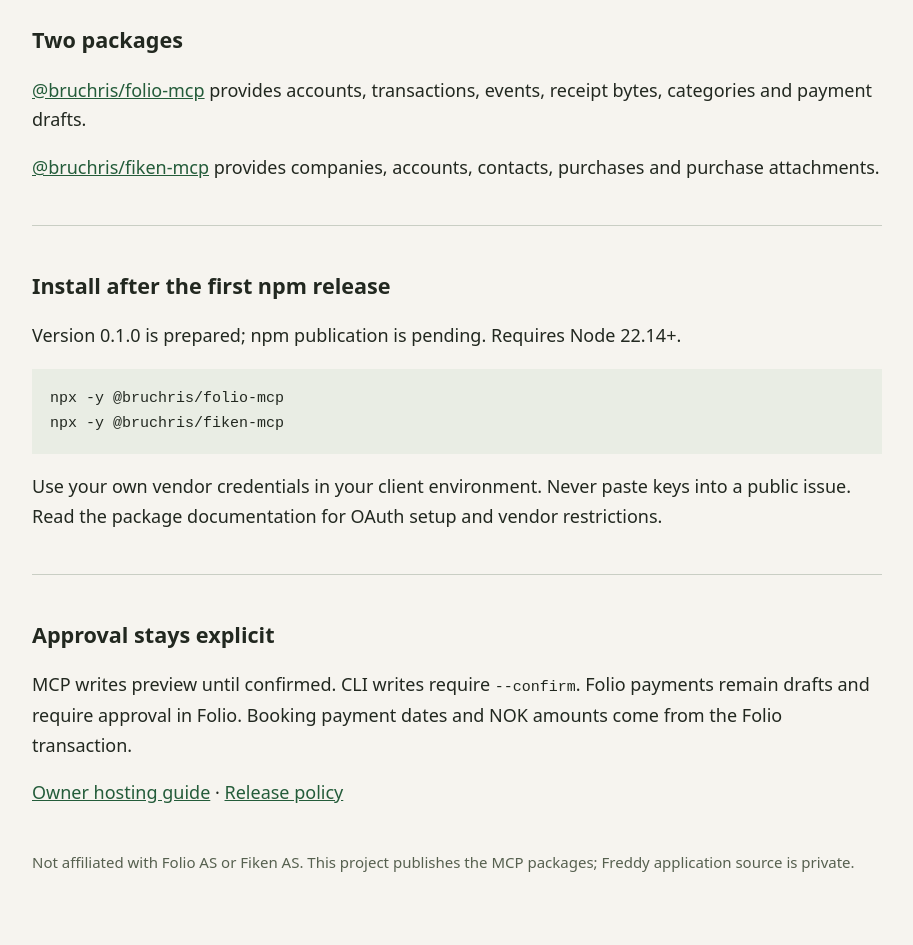
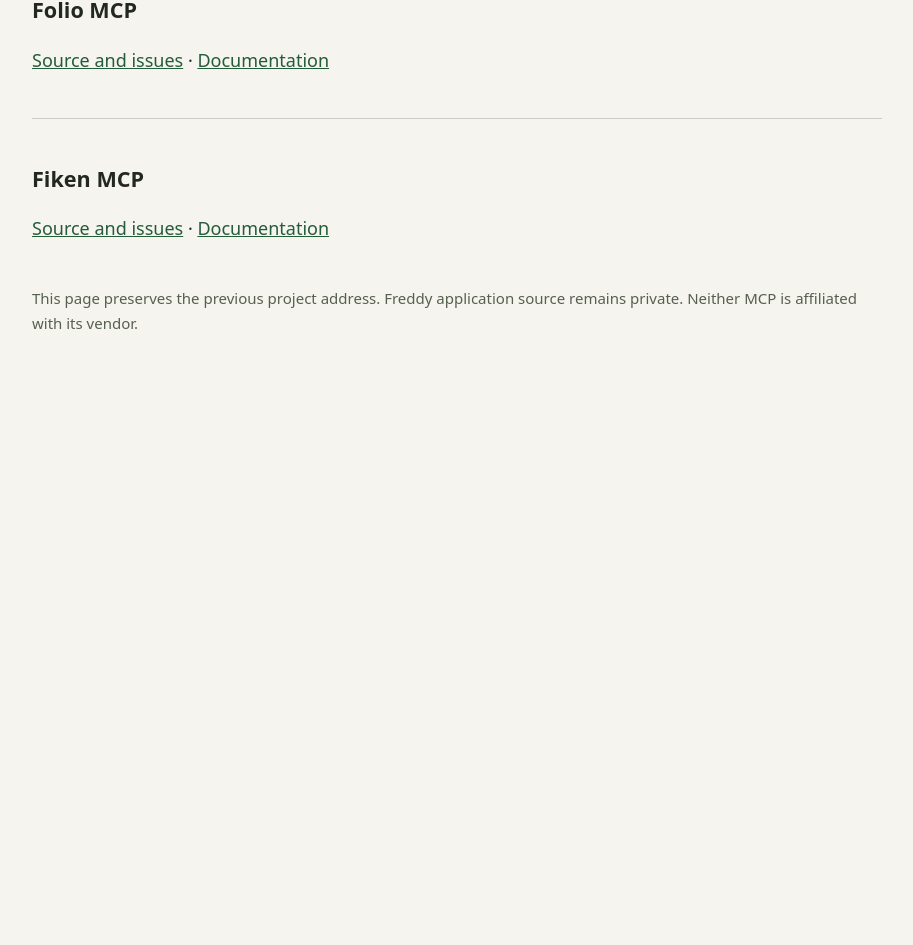
Before and after one commit to bruchris/freddy-mcp, a website: page docs/index.html in a window 1280 px wide. Shown: the part 421-1366 px from the top of the page, without its empty margins (183-1096 px from the left). After the commit the page ends 826 px from the top, so only its background shows below. Drawn offline with Linux system fonts and the light colour scheme.

Commit message:
docs: relocate Folio and Fiken to separate repositories

```diff
--- a/docs/index.html
+++ b/docs/index.html
@@ -1,8 +1,2 @@
 <!doctype html>
-<html lang="en"><head><meta charset="utf-8"><meta name="viewport" content="width=device-width,initial-scale=1"><title>Folio and Fiken MCP tools</title><meta name="description" content="Open-source Folio and Fiken clients, MCP servers and command-line tools."><style>body{margin:0;background:#f6f4ef;color:#222820;font:18px/1.65 system-ui,sans-serif}main{max-width:850px;margin:70px auto;padding:0 24px}h1{font-size:clamp(2rem,6vw,3.5rem);line-height:1.1;letter-spacing:-.04em}h2{font-size:1.35rem}a{color:#245c3a}section{padding:24px 0;border-top:1px solid #c9cec4}code,pre{font-size:15px}pre{overflow:auto;padding:18px;background:#e9ede4}small{display:block;color:#56604f}nav{display:flex;gap:20px;flex-wrap:wrap}a:focus-visible{outline:3px solid #245c3a;outline-offset:4px}</style></head>
-<body><main><small>UNOFFICIAL · OPEN SOURCE · MIT</small><h1>Folio and Fiken.<br>Tools for your agent.</h1><p>Typed clients, MCP servers and CLIs for Norwegian banking and accounting. The model reads the receipt and proposes the booking. The adapters expose the APIs.</p><nav><a href="https://github.com/bruchris/freddy-mcp">Source on GitHub</a><a href="https://github.com/bruchris/freddy-mcp/blob/main/SECURITY.md">Security</a></nav>
-<section><h2>Two packages</h2><p><a href="https://github.com/bruchris/freddy-mcp/tree/main/packages/folio-mcp">@bruchris/folio-mcp</a> provides accounts, transactions, events, receipt bytes, categories and payment drafts.</p><p><a href="https://github.com/bruchris/freddy-mcp/tree/main/packages/fiken-mcp">@bruchris/fiken-mcp</a> provides companies, accounts, contacts, purchases and purchase attachments.</p></section>
-<section><h2>Install after the first npm release</h2><p>Version 0.1.0 is prepared; npm publication is pending. Requires Node 22.14+.</p><pre><code>npx -y @bruchris/folio-mcp
-npx -y @bruchris/fiken-mcp</code></pre><p>Use your own vendor credentials in your client environment. Never paste keys into a public issue. Read the package documentation for OAuth setup and vendor restrictions.</p></section>
-<section><h2>Approval stays explicit</h2><p>MCP writes preview until confirmed. CLI writes require <code>--confirm</code>. Folio payments remain drafts and require approval in Folio. Booking payment dates and NOK amounts come from the Folio transaction.</p><p><a href="https://github.com/bruchris/freddy-mcp/blob/main/docs/hosting.md">Owner hosting guide</a> · <a href="https://github.com/bruchris/freddy-mcp/blob/main/docs/releases.md">Release policy</a></p></section>
-<footer><small>Not affiliated with Folio AS or Fiken AS. This project publishes the MCP packages; Freddy application source is private.</small></footer></main></body></html>
+<html lang="en"><head><meta charset="utf-8"><meta name="viewport" content="width=device-width,initial-scale=1"><title>Folio and Fiken MCP — separate repositories</title><style>body{margin:0;background:#f6f4ef;color:#222820;font:18px/1.65 system-ui,sans-serif}main{max-width:850px;margin:70px auto;padding:0 24px}h1{font-size:clamp(2rem,6vw,3.5rem);line-height:1.1;letter-spacing:-.04em}h2{font-size:1.35rem}a{color:#245c3a}section{padding:24px 0;border-top:1px solid #c9cec4}code,pre{font-size:15px}pre{overflow:auto;padding:18px;background:#e9ede4}small{display:block;color:#56604f}nav{display:flex;gap:20px;flex-wrap:wrap}a:focus-visible{outline:3px solid #245c3a;outline-offset:4px}</style></head><body><main><small>OPEN SOURCE · MIT</small><h1>Two MCPs.<br>Two repositories.</h1><p>The combined source repository has been superseded. Each vendor now has its own client, MCP server, CLI and release workflow.</p><section><h2>Folio MCP</h2><p><a href="https://github.com/bruchris/folio-mcp">Source and issues</a> · <a href="https://bruchris.github.io/folio-mcp/">Documentation</a></p></section><section><h2>Fiken MCP</h2><p><a href="https://github.com/bruchris/fiken-mcp">Source and issues</a> · <a href="https://bruchris.github.io/fiken-mcp/">Documentation</a></p></section><small>This page preserves the previous project address. Freddy application source remains private. Neither MCP is affiliated with its vendor.</small></main></body></html>
```
Also changed, not shown: README.md.
